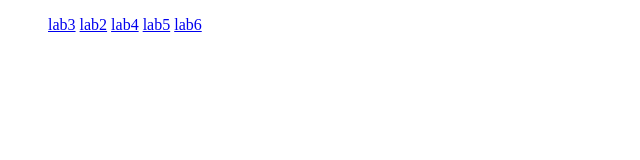
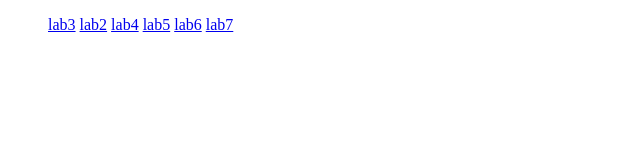
Before and after one commit to gauravai2025/web_techmology_assignment, a plain HTML site: page index.html in a window 1280 px wide. Shown: the full height of the page, 0-640 px from the left. Drawn offline with Linux system fonts and the light colour scheme.

Commit message:
Update index.html

```diff
--- a/index.html
+++ b/index.html
@@ -13,6 +13,7 @@
          <a href="./lab4/index.html">lab4</a>
          <a href="./lab5/index.html">lab5</a>
          <a href="./lab6/index.html">lab6</a>
+           <a href="./lab7/index.html">lab7</a>
     </ul>
 
 </body>
```
